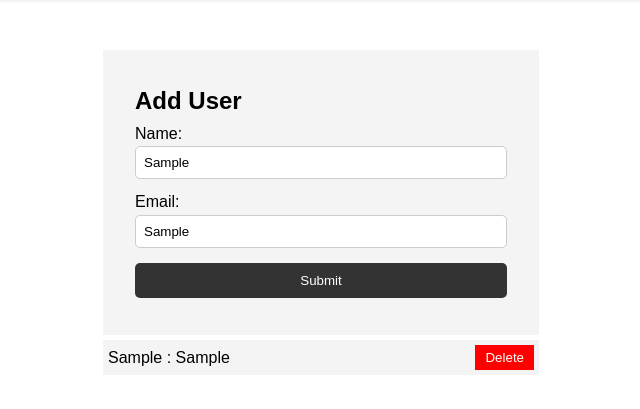
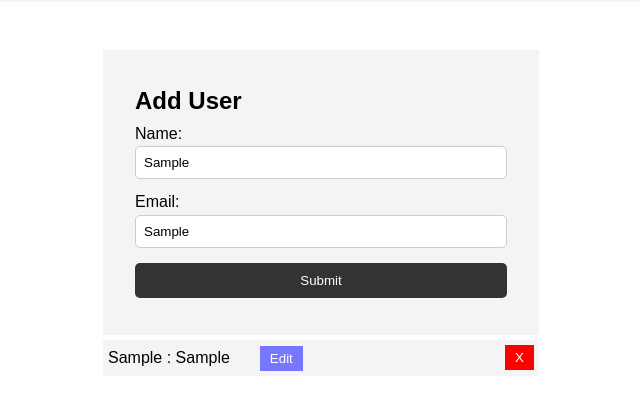
Before and after one commit to MaazDanish/dom-manipulations, a plain HTML site: page task12.html in a window 1280 px wide. Both pictures are taken after typing "Sample", "Sample" into the empty fields and a click on the input "Submit". Shown: the part 81-490 px from the top of the page, without its empty margins (319-959 px from the left). Drawn offline with Linux system fonts and the light colour scheme.

Commit message:
edit button

```diff
--- a/task12.css
+++ b/task12.css
@@ -83,3 +83,12 @@
     float: right;
     cursor: pointer;
   }
+  .btn-update{
+    position: relative;
+    left: 30px;
+    background-color:rgb(118, 118, 255);
+    color: white;
+    border: none;
+    padding: 5px 10px;
+    cursor: pointer;
+  }
--- a/task12.js
+++ b/task12.js
@@ -28,14 +28,27 @@ function showToDisplay(userData) {
 
         const deleteButton = document.createElement('input');
         deleteButton.type = 'button';
-        deleteButton.value = 'Delete';
+        deleteButton.value = 'X';
         deleteButton.className = 'btn-danger';
+
+        const updateButton = document.createElement('input');
+        updateButton.type = 'button';
+        updateButton.className = 'btn-update';
+        updateButton.value = 'Edit';
 
         deleteButton.onclick = () => {
             localStorage.removeItem(userData.userName);
             userlist.remove(li);
         };
 
+		updateButton.onclick = () =>{
+			localStorage.removeItem(userData.userName);
+            userlist.remove(li);
+			document.querySelector('#name').value = userData.userName;
+			document.querySelector('#email').value = userData.mail;
+		};
+
+		li.appendChild(updateButton);
         li.appendChild(deleteButton);
         userlist.appendChild(li);
 
```
